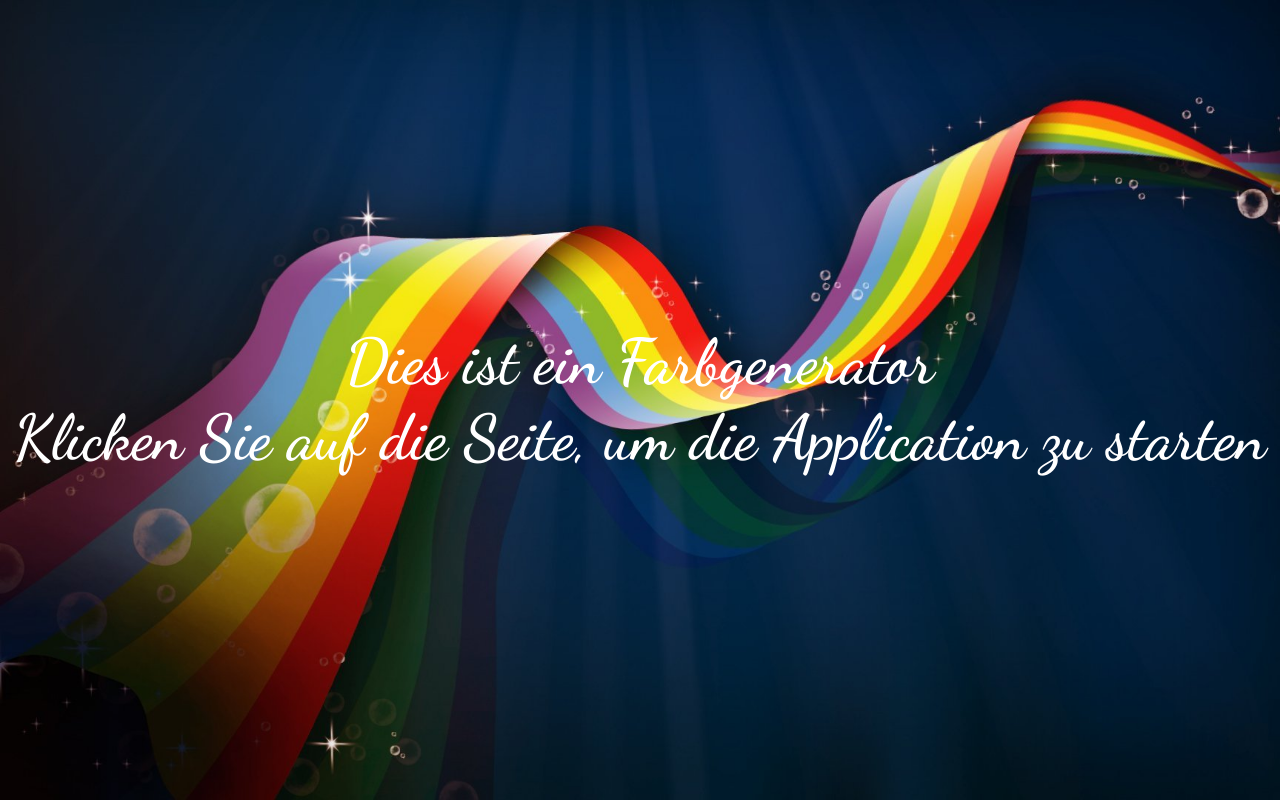
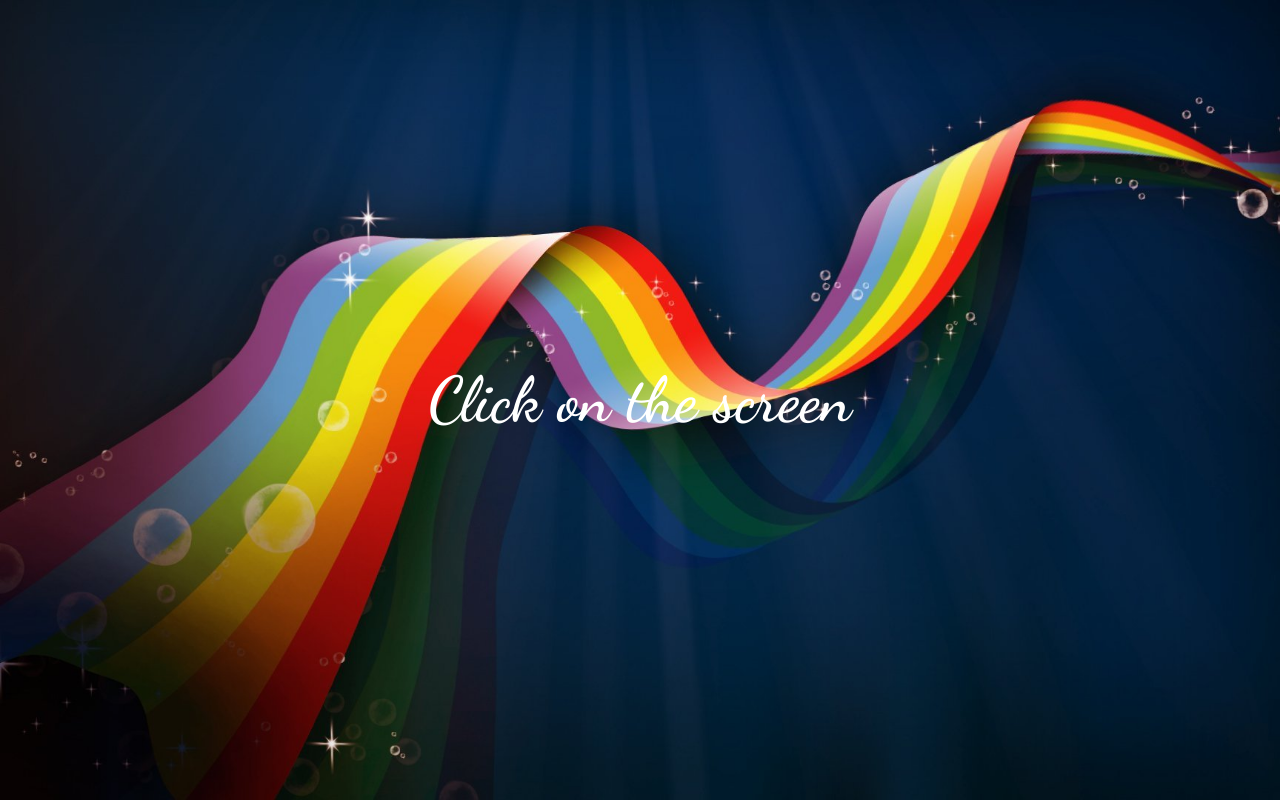
Before and after one commit to DarkCode13138/igor_project, a plain HTML site: page index.html in a window 1280 px wide. Drawn offline with Linux system fonts and the light colour scheme.

Commit message:
commit-colors

```diff
--- a/index.html
+++ b/index.html
@@ -15,7 +15,7 @@
 
 <div class="container">
     <div class="text-wrapper">
-        <div class="text">Dies ist ein Farbgenerator <br> Klicken Sie auf die Seite, um die Application zu starten</div>
+        <div class="text">Click on the screen</div>
     </div>
     <div class="column">
         <h2 class="color-code"></h2>
```
